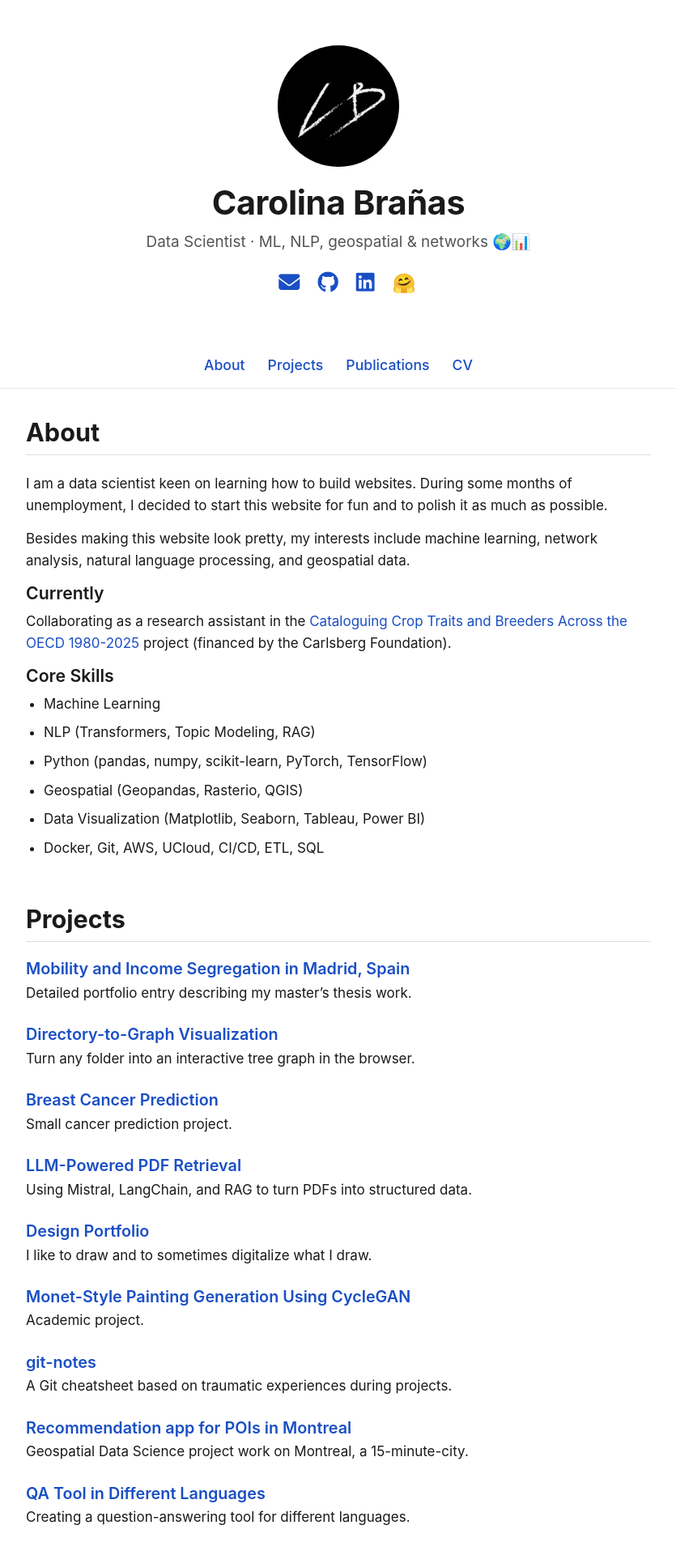
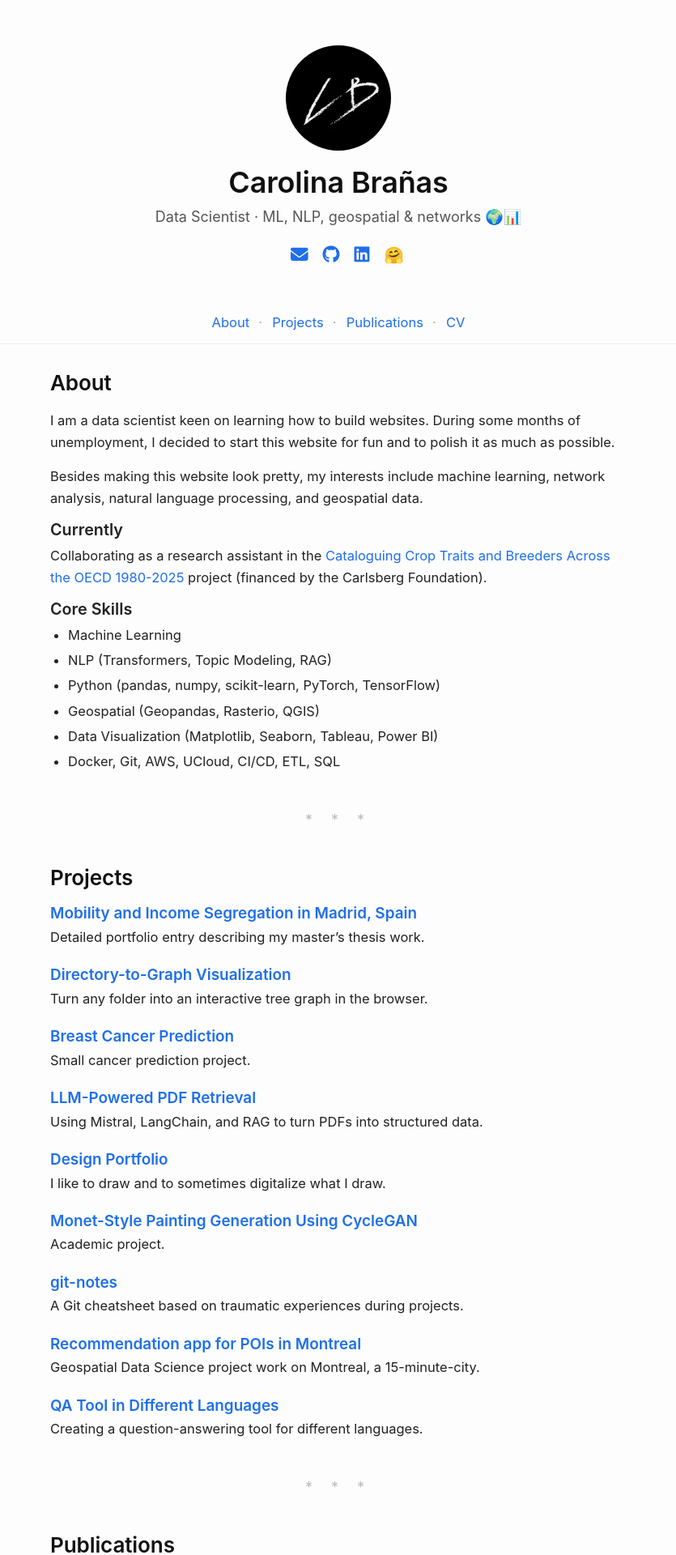
Before and after one commit to carobs9/carobs9.github.io, a Jekyll site: the page built from _pages/about.md, in a window 1280 px wide. Shown: the top 1920 px of the page at 81% size, without its empty margins (222-1057 px from the left). Built offline with Jekyll 4.4.1, drawn with Linux system fonts in a browser that asks for light colours; some of the changed text lies outside the part shown.

Commit message:
Refactor layout settings and enhance home page styling with timeline structure for experience and education sections

```diff
--- a/_config.yml
+++ b/_config.yml
@@ -259,19 +259,19 @@
       path: ""
       type: portfolio
     values:
-      layout: single
-      author_profile: true
-      share: true
-      comment: true
+      layout: home_post
+      author_profile: false
+      share: false
+      comment: false
 
   # _publications
   - scope:
       path: ""
       type: publications
     values:
-      layout: single
-      author_profile: true
-      share: true
+      layout: home_post
+      author_profile: false
+      share: false
       comments: false
 
 
--- a/_pages/about.md
+++ b/_pages/about.md
@@ -74,51 +74,83 @@
 
 <h3>Experience</h3>
 
-<h4>Feb 2026 – Present · Research Assistant (Data Science), University of Copenhagen</h4>
-<ul>
-  <li>Collaborating as a research assistant in the <a href="https://www.carlsbergfondet.dk/en/what-we-have-funded/cf25-1677/">Cataloguing Crop Traits and Breeders Across the OECD 1980-2025</a> project (financed by the Carlsberg Foundation).</li>
-  <li>Building a unified database with all new cereal varieties released in the OECD since 1980, their traits and breeding history, and information about the companies involved in developing them.</li>
-  <li>The database will be the first large, unified database of its kind, and will be instrumental for exploring how to improve the crop innovation system to increase the global food supply without expanding cropland into pristine environments.</li>
-</ul>
+<div class="timeline">
 
-<h4>May 2024 – Dec 2025 · Research Assistant (Data Science), University of Copenhagen</h4>
-<ul>
-  <li>Contributed to the Shocking Religion project.</li>
-  <li>Built topic models to uncover thematic trends in text data.</li>
-  <li>Built RAG-based LLM pipelines for document insights.</li>
-  <li>Designed and containerized scalable ingestion &amp; preprocessing workflows (UCloud).</li>
-  <li>Coordinated with multidisciplinary research team.</li>
-</ul>
+  <div class="timeline-item">
+    <div class="timeline-date">Feb 2026 – Present</div>
+    <h4>Research Assistant, Data Science</h4>
+    <div class="timeline-org">University of Copenhagen</div>
+    <ul>
+      <li>Collaborating as a research assistant in the <a href="https://www.carlsbergfondet.dk/en/what-we-have-funded/cf25-1677/">Cataloguing Crop Traits and Breeders Across the OECD 1980-2025</a> project (financed by the Carlsberg Foundation).</li>
+      <li>Building a unified database with all new cereal varieties released in the OECD since 1980, their traits and breeding history, and information about the companies involved in developing them.</li>
+      <li>The database will be the first large, unified database of its kind, and will be instrumental for exploring how to improve the crop innovation system to increase the global food supply without expanding cropland into pristine environments.</li>
+    </ul>
+  </div>
 
-<h4>Oct 2023 – May 2024 · Data Scientist, Above Sports, Denmark</h4>
-<ul>
-  <li>Automated data workflows to improve efficiency.</li>
-  <li>Developed computer vision brand logo detection models.</li>
-  <li>Dockerized solutions for reproducible ML workflows.</li>
-  <li>Collaborated with product to refine output quality.</li>
-</ul>
+  <div class="timeline-item">
+    <div class="timeline-date">May 2024 – Dec 2025</div>
+    <h4>Research Assistant, Data Science</h4>
+    <div class="timeline-org">University of Copenhagen</div>
+    <ul>
+      <li>Contributed to the Shocking Religion project.</li>
+      <li>Built topic models to uncover thematic trends in text data.</li>
+      <li>Built RAG-based LLM pipelines for document insights.</li>
+      <li>Designed and containerized scalable ingestion &amp; preprocessing workflows (UCloud).</li>
+      <li>Coordinated with multidisciplinary research team.</li>
+    </ul>
+  </div>
 
-<h4>Sep 2021 – May 2022 · Marketing Strategist, Crescendo Collective, United States</h4>
-<ul>
-  <li>Analyzed campaign performance (Google Analytics, Ads).</li>
-  <li>Automated internal reporting with Python scripts.</li>
-  <li>Competitor analysis and audience benchmarks; stakeholder reporting.</li>
-</ul>
+  <div class="timeline-item">
+    <div class="timeline-date">Oct 2023 – May 2024</div>
+    <h4>Data Scientist</h4>
+    <div class="timeline-org">Above Sports, Denmark</div>
+    <ul>
+      <li>Automated data workflows to improve efficiency.</li>
+      <li>Developed computer vision brand logo detection models.</li>
+      <li>Dockerized solutions for reproducible ML workflows.</li>
+      <li>Collaborated with product to refine output quality.</li>
+    </ul>
+  </div>
+
+  <div class="timeline-item">
+    <div class="timeline-date">Sep 2021 – May 2022</div>
+    <h4>Marketing Strategist</h4>
+    <div class="timeline-org">Crescendo Collective, United States</div>
+    <ul>
+      <li>Analyzed campaign performance (Google Analytics, Ads).</li>
+      <li>Automated internal reporting with Python scripts.</li>
+      <li>Competitor analysis and audience benchmarks; stakeholder reporting.</li>
+    </ul>
+  </div>
+
+</div>
 
 <h3>Education</h3>
 
-<h4>M.Sc. Social Data Science, University of Copenhagen (2022 – 2024)</h4>
-<ul>
-  <li>Thesis: <a href="/projects/masters-thesis/">Mobility and income segregation in Madrid, Spain</a>.</li>
-  <li>Selected courses: Advanced Machine Learning (ITU), Geospatial Data Science (ITU), Advanced Network Science (ITU), Natural Language Processing (DIKU, University of Copenhagen).</li>
-</ul>
+<div class="timeline">
 
-<h4>B.Sc. Marketing and Computer Science Minor, Cardinal Stritch University (2018 – 2022)</h4>
-<ul>
-  <li>Magna Cum Laude.</li>
-  <li>Dean's List (2018–2022).</li>
-  <li>Best Graduating GPA (Marketing, 2022).</li>
-</ul>
+  <div class="timeline-item">
+    <div class="timeline-date">2022 – 2024</div>
+    <h4>M.Sc. Social Data Science</h4>
+    <div class="timeline-org">University of Copenhagen</div>
+    <ul>
+      <li>Thesis: <a href="/projects/masters-thesis/">Mobility and income segregation in Madrid, Spain</a>.</li>
+      <li>Selected courses: Advanced Machine Learning (ITU), Geospatial Data Science (ITU), Advanced Network Science (ITU), Natural Language Processing (DIKU, University of Copenhagen).</li>
+    </ul>
+  </div>
+
+  <div class="timeline-item">
+    <div class="timeline-date">2018 – 2022</div>
+    <h4>B.Sc. Marketing and Computer Science Minor</h4>
+    <div class="timeline-org">Cardinal Stritch University</div>
+    <ul>
+      <li>Magna Cum Laude.</li>
+      <li>Dean's List (2018–2022).</li>
+      <li>Best Graduating GPA (Marketing, 2022).</li>
+    </ul>
+  </div>
+
+</div>
 
 <h3>Skills</h3>
 <ul>
--- a/assets/css/home.css
+++ b/assets/css/home.css
@@ -1,16 +1,16 @@
-/* Karpathy-inspired single-page home layout.
+/* yyahn.com-inspired single-page home layout.
    Scoped to body.home-layout so it never bleeds into other pages. */
 
 body.home-layout {
   margin: 0;
   /* Override academic theme's masthead-height top padding (no masthead here) */
   padding: 0 0 4em !important;
-  background: #ffffff;
-  color: #1a1a1a;
-  font-family: -apple-system, BlinkMacSystemFont, "Segoe UI", Roboto, Oxygen,
-    Ubuntu, Cantarell, "Helvetica Neue", Arial, sans-serif;
-  font-size: 17px;
-  line-height: 1.6;
+  background: #fdfdfd;
+  color: #222;
+  font-family: -apple-system, BlinkMacSystemFont, "Segoe UI", Roboto, Helvetica,
+    Arial, sans-serif;
+  font-size: 16.5px;
+  line-height: 1.65;
   -webkit-font-smoothing: antialiased;
 }
 
@@ -34,7 +34,7 @@
 }
 
 body.home-layout a {
-  color: #1a4fc4;
+  color: #1f6feb;
   text-decoration: none;
 }
 body.home-layout a:hover {
@@ -52,11 +52,15 @@
   padding-left: 22px;
 }
 
+body.home-layout li {
+  margin-bottom: 4px;
+}
+
 /* ---- centered column ---- */
 .home-header,
 .home-main,
 .home-footer {
-  max-width: 820px;
+  max-width: 760px;
   margin: 0 auto;
   padding: 0 24px;
   box-sizing: border-box;
@@ -66,30 +70,30 @@
 .home-header {
   text-align: center;
   padding-top: 56px;
-  padding-bottom: 18px;
+  padding-bottom: 8px;
 }
 
 .home-avatar {
-  width: 150px;
-  height: 150px;
+  width: 130px;
+  height: 130px;
   border-radius: 50%;
   object-fit: cover;
-  margin: 0 auto 20px;
+  margin: 0 auto 18px;
   display: block;
-  box-shadow: 0 1px 3px rgba(0, 0, 0, 0.08);
 }
 
 .home-name {
-  font-size: 2.3rem;
-  font-weight: 700;
-  margin: 0 0 8px;
-  letter-spacing: -0.01em;
+  font-size: 2rem;
+  font-weight: 600;
+  margin: 0 0 6px;
+  letter-spacing: -0.005em;
+  color: #111;
 }
 
 .home-tagline {
-  font-size: 1.05rem;
+  font-size: 1rem;
   color: #555;
-  margin: 0 0 20px;
+  margin: 0 0 14px;
 }
 
 .home-social {
@@ -98,136 +102,361 @@
   margin: 0;
   display: flex;
   justify-content: center;
-  gap: 22px;
-  font-size: 1.45rem;
+  gap: 18px;
+  font-size: 1.2rem;
 }
 
 .home-social a {
-  color: #333;
+  color: #555;
 }
 .home-social a:hover {
-  color: #1a4fc4;
+  color: #1f6feb;
   text-decoration: none;
 }
 .home-social .hf-icon {
-  font-size: 1.3rem;
+  font-size: 1.1rem;
   line-height: 1;
 }
 
-/* ---- sticky anchor nav ---- */
+/* ---- bracket-style anchor nav (sticky) ---- */
 .home-nav {
   position: sticky;
   top: 0;
-  background: rgba(255, 255, 255, 0.95);
+  background: rgba(253, 253, 253, 0.94);
   backdrop-filter: saturate(180%) blur(8px);
   -webkit-backdrop-filter: saturate(180%) blur(8px);
-  border-bottom: 1px solid #e6e6e6;
+  border-bottom: 1px solid #ececec;
   display: flex;
   justify-content: center;
   flex-wrap: wrap;
-  gap: 28px;
-  padding: 14px 20px;
+  gap: 0;
+  padding: 12px 20px;
   z-index: 10;
-  margin-top: 8px;
+  margin-top: 14px;
+  font-size: 0.92rem;
 }
 
 .home-nav a {
-  color: #111;
-  font-weight: 500;
-  font-size: 0.98rem;
+  color: #222;
+  font-weight: 400;
+  padding: 0 14px;
+  position: relative;
+}
+.home-nav a + a::before {
+  content: "·";
+  position: absolute;
+  left: -3px;
+  color: #aaa;
 }
 .home-nav a:hover {
-  color: #1a4fc4;
+  color: #1f6feb;
   text-decoration: none;
 }
 
 /* ---- main content area ---- */
 .home-main {
-  padding-top: 36px;
-  padding-bottom: 72px;
+  padding-top: 32px;
+  padding-bottom: 64px;
 }
 
 .home-main section {
-  margin-bottom: 56px;
-  scroll-margin-top: 80px; /* offset so sticky nav doesn't cover headings */
+  margin-bottom: 0; /* spacing handled by asterisk divider below */
+  scroll-margin-top: 70px; /* offset so sticky nav doesn't cover headings */
+}
+
+/* yyahn-style asterisk divider between sections */
+.home-main section + section::before {
+  content: "* * *";
+  display: block;
+  text-align: center;
+  letter-spacing: 0.5em;
+  color: #bbb;
+  margin: 44px 0 40px;
+  font-size: 1rem;
 }
 
 .home-main h2 {
-  font-size: 1.7rem;
-  font-weight: 700;
-  border-bottom: 1px solid #ddd;
-  padding-bottom: 8px;
-  margin: 0 0 22px;
+  font-size: 1.45rem;
+  font-weight: 600;
+  margin: 0 0 18px;
+  color: #111;
+  letter-spacing: -0.005em;
 }
 
 .home-main h3 {
-  font-size: 1.18rem;
+  font-size: 1.1rem;
   font-weight: 600;
-  margin: 26px 0 8px;
+  margin: 22px 0 6px;
+  color: #222;
 }
 
 .home-main h4 {
   font-size: 1rem;
   font-weight: 600;
-  margin: 18px 0 6px;
+  margin: 16px 0 4px;
+  color: #222;
 }
 
 .home-main hr {
   border: 0;
-  border-top: 1px solid #e6e6e6;
-  margin: 36px 0;
+  border-top: 1px solid #ececec;
+  margin: 32px 0;
 }
 
 /* project / publication entries */
 .home-entry {
-  margin-bottom: 26px;
+  margin-bottom: 22px;
 }
 .home-entry h3 {
   margin: 0 0 4px;
-  font-size: 1.1rem;
+  font-size: 1.05rem;
+  font-weight: 600;
 }
 .home-entry .home-entry-meta {
-  color: #777;
-  font-size: 0.9rem;
+  color: #888;
+  font-size: 0.88rem;
   margin: 0 0 6px;
 }
 .home-entry p {
+  margin: 0 0 6px;
+}
+
+/* ---- vertical timeline (CV experience + education) ---- */
+.timeline {
+  position: relative;
+  margin: 18px 0 24px;
+  padding-left: 28px;
+  border-left: 2px solid #e3e3e3;
+}
+
+.timeline-item {
+  position: relative;
+  margin-bottom: 28px;
+}
+.timeline-item:last-child {
+  margin-bottom: 0;
+}
+
+.timeline-item::before {
+  content: "";
+  position: absolute;
+  left: -35px;
+  top: 6px;
+  width: 10px;
+  height: 10px;
+  border-radius: 50%;
+  background: #fdfdfd;
+  border: 2px solid #1f6feb;
+  box-sizing: border-box;
+}
+
+.timeline-date {
+  font-size: 0.82rem;
+  color: #888;
+  font-weight: 500;
+  margin-bottom: 2px;
+  letter-spacing: 0.02em;
+  text-transform: uppercase;
+}
+
+.timeline-item h4 {
+  margin: 0 0 2px;
+  font-size: 1.02rem;
+  font-weight: 600;
+  color: #111;
+}
+
+.timeline-org {
+  color: #555;
+  font-style: italic;
+  font-size: 0.95rem;
+  margin-bottom: 8px;
+}
+
+.timeline-item ul {
+  margin-top: 6px;
+  margin-bottom: 0;
+}
+
+.timeline-item ul li {
+  font-size: 0.95rem;
+  color: #333;
+}
+
+/* ---- compact header (used on inner post / project pages) ---- */
+.home-header--compact {
+  text-align: left;
+  padding-top: 28px;
+  padding-bottom: 4px;
+}
+
+.home-back-link {
+  display: inline-flex;
+  align-items: center;
+  gap: 10px;
+  color: #444;
+  text-decoration: none;
+  font-size: 0.95rem;
+}
+.home-back-link:hover {
+  color: #1f6feb;
+  text-decoration: none;
+}
+.home-back-link:hover .home-back-name {
+  text-decoration: underline;
+}
+
+.home-back-avatar {
+  width: 36px;
+  height: 36px;
+  border-radius: 50%;
+  object-fit: cover;
+  display: block;
+}
+
+.home-back-name {
+  font-weight: 500;
+}
+
+/* ---- inner post / project page content ---- */
+.home-article {
+  padding-top: 12px;
+}
+
+.post-title {
+  font-size: 1.7rem;
+  font-weight: 600;
   margin: 0 0 8px;
+  color: #111;
+  letter-spacing: -0.005em;
+}
+
+.post-meta {
+  color: #888;
+  font-size: 0.9rem;
+  margin: 0 0 22px;
+}
+
+.post-content h1 {
+  font-size: 1.5rem;
+  font-weight: 600;
+  margin: 28px 0 10px;
+  color: #111;
+}
+
+.post-content h2 {
+  font-size: 1.25rem;
+  font-weight: 600;
+  margin: 24px 0 8px;
+  color: #111;
+}
+
+.post-content h3 {
+  font-size: 1.08rem;
+  font-weight: 600;
+  margin: 20px 0 6px;
+  color: #222;
+}
+
+.post-content blockquote {
+  margin: 14px 0;
+  padding: 4px 16px;
+  border-left: 3px solid #e3e3e3;
+  color: #555;
+  font-style: italic;
+  background: #fafafa;
+}
+
+.post-content img {
+  max-width: 100%;
+  height: auto;
+  border-radius: 4px;
+}
+
+.post-content code {
+  font-family: ui-monospace, SFMono-Regular, "SF Mono", Menlo, Consolas,
+    "Liberation Mono", monospace;
+  font-size: 0.9em;
+  background: #f3f3f3;
+  padding: 1px 5px;
+  border-radius: 3px;
+}
+
+.post-content pre {
+  background: #f5f5f5;
+  padding: 14px 16px;
+  border-radius: 6px;
+  overflow-x: auto;
+  font-size: 0.9rem;
+  line-height: 1.5;
+}
+
+.post-content pre code {
+  background: transparent;
+  padding: 0;
+}
+
+.post-refs {
+  margin-top: 32px;
+  padding-top: 16px;
+  border-top: 1px solid #ececec;
+  font-size: 0.92rem;
+  color: #555;
+}
+
+.post-back {
+  margin-top: 40px;
+  padding-top: 16px;
+  border-top: 1px solid #ececec;
+  font-size: 0.92rem;
+}
+.post-back a {
+  color: #555;
 }
 
 /* ---- footer ---- */
 .home-footer {
   text-align: center;
-  font-size: 0.85rem;
-  color: #888;
-  padding-top: 24px;
-  padding-bottom: 28px;
-  border-top: 1px solid #eee;
+  font-size: 0.82rem;
+  color: #999;
+  padding-top: 22px;
+  padding-bottom: 24px;
+  margin-top: 48px;
+  border-top: 1px solid #ececec;
 }
 .home-footer a {
-  color: #888;
+  color: #999;
 }
 
 /* ---- responsive tweaks ---- */
 @media (max-width: 600px) {
   body.home-layout {
-    font-size: 16px;
+    font-size: 15.5px;
   }
   .home-header {
     padding-top: 40px;
   }
   .home-avatar {
-    width: 120px;
-    height: 120px;
+    width: 110px;
+    height: 110px;
   }
   .home-name {
-    font-size: 1.9rem;
+    font-size: 1.7rem;
   }
   .home-nav {
-    gap: 18px;
-    padding: 12px 16px;
+    padding: 10px 12px;
+    font-size: 0.88rem;
+  }
+  .home-nav a {
+    padding: 0 10px;
   }
   .home-main h2 {
-    font-size: 1.4rem;
+    font-size: 1.25rem;
+  }
+  .timeline {
+    padding-left: 22px;
+  }
+  .timeline-item::before {
+    left: -29px;
   }
 }
```
Also changed, not shown: _layouts/home_post.html (added, +88 -0 lines).
